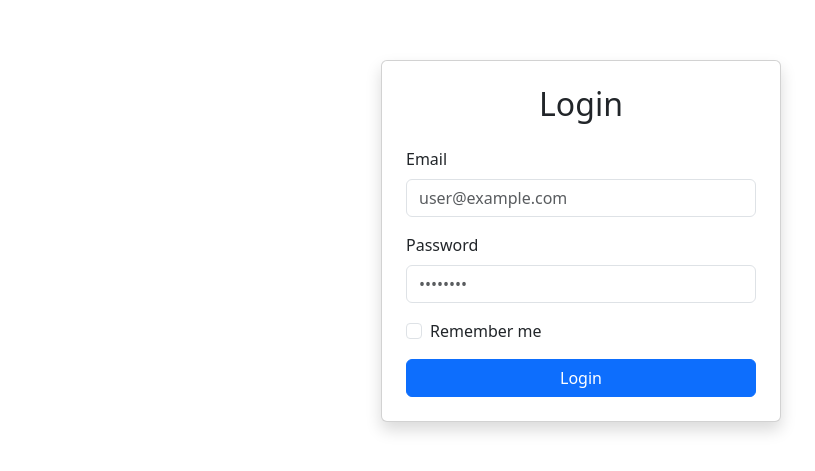
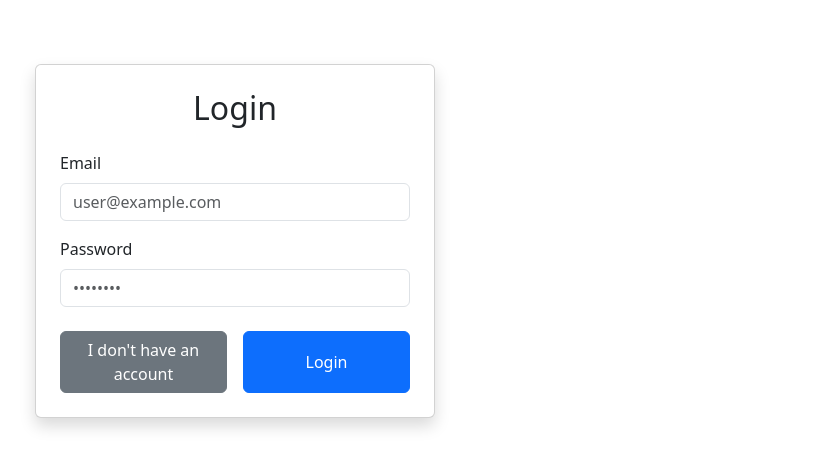
Before and after one commit to valentin-correa/angular-flashbite, an Angular app: page /login in a window 1280 px wide. Shown: the part 159-630 px from the top of the page, without its empty margins (59-874 px from the left). Built offline with nearby package versions, Linux system fonts and the light colour scheme.

Commit message:
arreglo botones, agrego link a boton de "i don't have an account" y acomodo container

```diff
--- a/src/app/app.routes.ts
+++ b/src/app/app.routes.ts
@@ -1,7 +1,7 @@
 import { Routes } from '@angular/router';
-import { TemplateComponent } from './pages/template/template.component';
 import { HomeComponent } from './pages/home/home.component';
 import { LoginComponent } from './pages/login/login.component';
+import { TemplateComponent } from './pages/template/template.component';
 
 export const routes: Routes = [
   {
--- a/src/app/pages/login/login.component.html
+++ b/src/app/pages/login/login.component.html
@@ -1,5 +1,5 @@
 <div class="container" id="login-container">
-  <div class="container d-flex justify-content-center align-items-center vh-100">
+  <div class="container-fluid d-flex justify-content-start align-items-center vh-100">
     <div class="card shadow p-4">
       <h2 class="text-center mb-4">Login</h2>
       <form>
@@ -11,11 +11,10 @@
           <label for="password" class="form-label">Password</label>
           <input type="password" class="form-control" id="password" placeholder="••••••••" required>
         </div>
-        <div class="mb-3 form-check">
-          <input type="checkbox" class="form-check-input" id="remember">
-          <label class="form-check-label" for="remember">Remember me</label>
+        <div class="d-flex justify-content-between gap-3 mt-4">
+        <a [routerLink]="'/register'" class="btn btn-secondary w-50">I don't have an account</a>
+        <button type="submit" class="btn btn-primary w-50">Login</button>
         </div>
-        <button type="submit" class="btn btn-primary w-100">Login</button>
       </form>
     </div>
   </div>
--- a/src/app/pages/login/login.component.ts
+++ b/src/app/pages/login/login.component.ts
@@ -1,8 +1,9 @@
 import { Component } from '@angular/core';
+import { RouterModule } from '@angular/router';
 
 @Component({
   selector: 'app-login',
-  imports: [],
+  imports: [RouterModule],
   templateUrl: './login.component.html',
   styleUrl: './login.component.css'
 })
```
